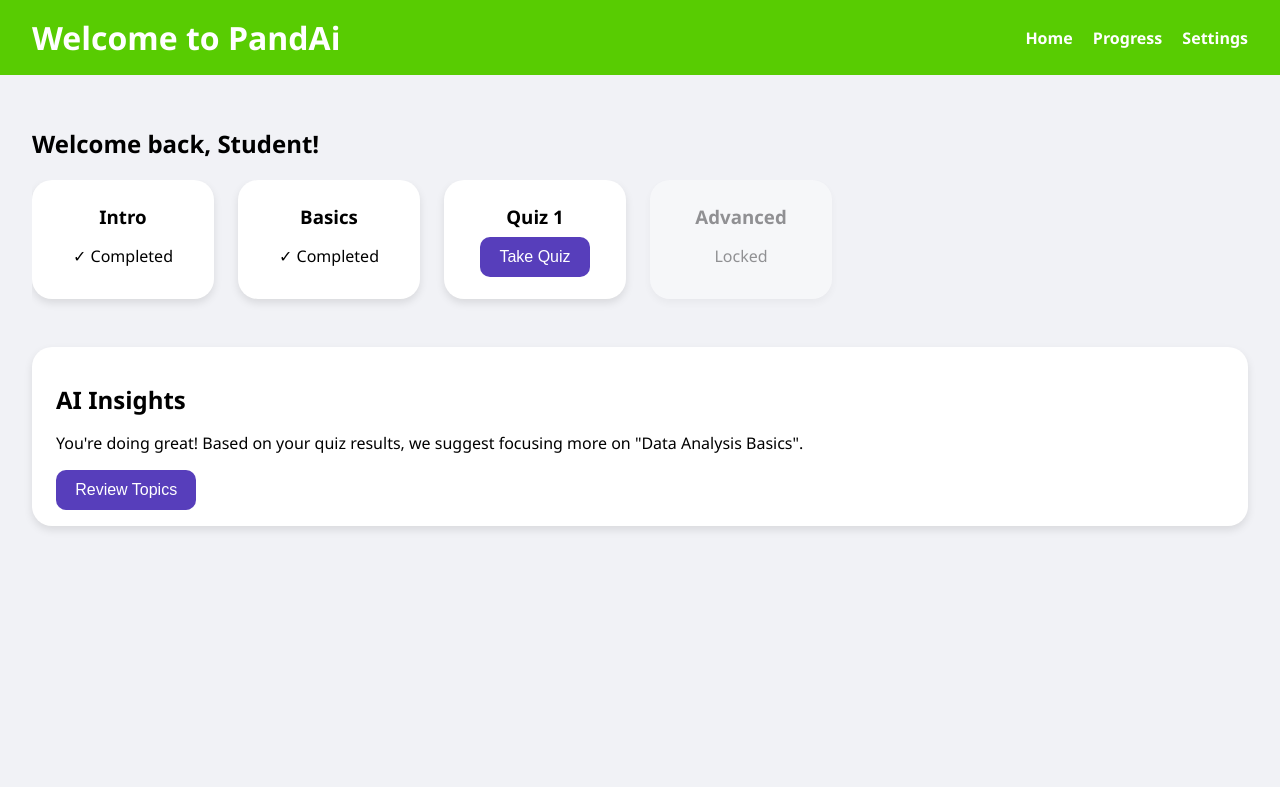
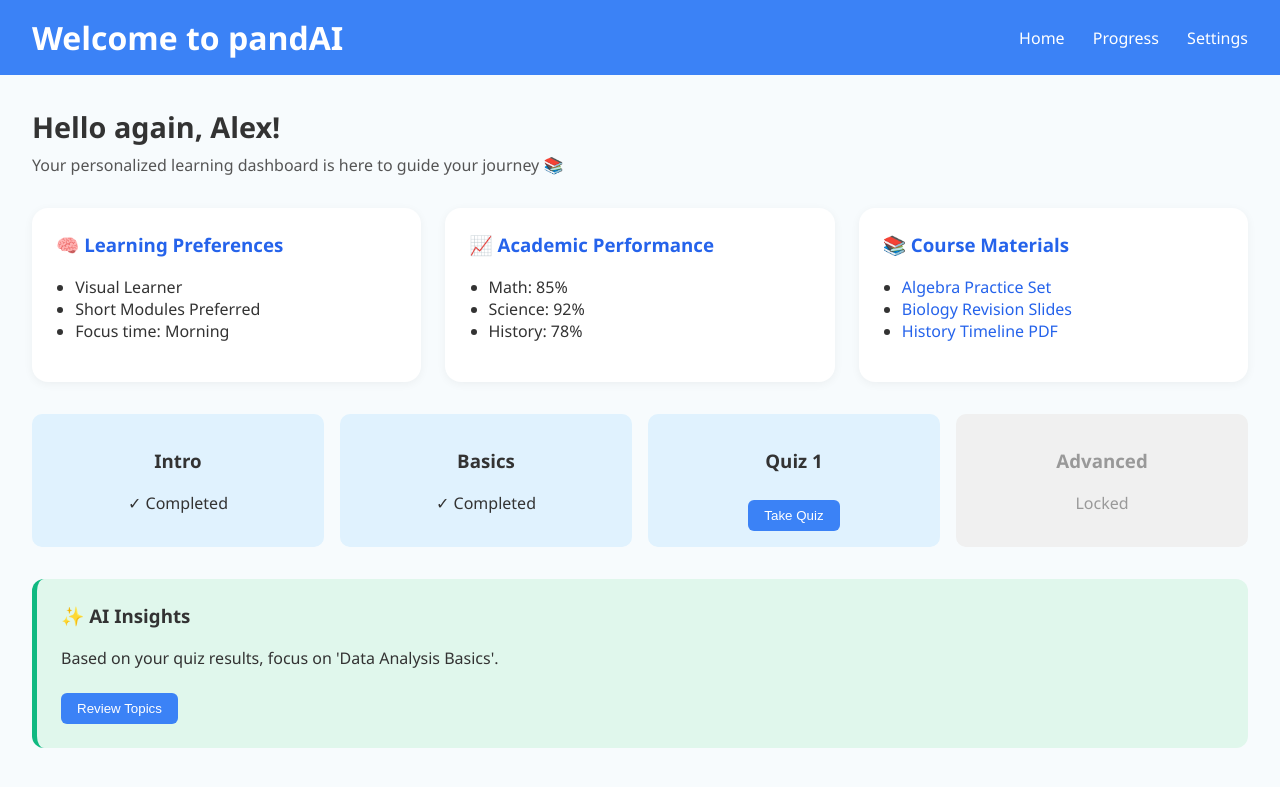
Before and after one commit to saraemyg/pandAi, a Flask app: page / in a window 1280 px wide. Shown: the top 787 px of the page. Run offline with Flask 3, Linux system fonts and the light colour scheme.

Commit message:
home redo

```diff
--- a/website/__init__.py
+++ b/website/__init__.py
@@ -1,4 +1,4 @@
-from flask import Flask, render_template
+from flask import Flask, render_template, url_for
 
 def create_app():
     app = Flask(__name__)
@@ -6,6 +6,36 @@ def create_app():
 
     @app.route('/')
     def home():
-        return render_template('home.html')
+        return render_template('home.html',
+            username="Alex",
+            learning_style="Visual Learner",
+            module_length_pref="Short Modules Preferred",
+            best_focus_time="Morning",
+            math_score=85,
+            science_score=92,
+            history_score=78,
+            ai_feedback="Based on your quiz results, focus on 'Data Analysis Basics'."
+        )
+
+    @app.route('/progress')
+    def progress():
+        return "<h2>Progress page coming soon...</h2>"
+
+    @app.route('/settings')
+    def settings():
+        return "<h2>Settings page coming soon...</h2>"
+
+    @app.route('/materials')
+    def materials():
+        return "<h2>Course materials page coming soon...</h2>"
+
+    @app.route('/quiz/<int:quiz_id>')
+    def quiz(quiz_id):
+        return f"<h2>Quiz {quiz_id} page coming soon...</h2>"
+
+    @app.route('/review')
+    def review():
+        return "<h2>Review topics page coming soon...</h2>"
+
 
     return app
--- a/website/static/styles.css
+++ b/website/static/styles.css
@@ -1,11 +1,12 @@
 body {
   margin: 0;
   font-family: 'Segoe UI', sans-serif;
-    background: #f1f2f6;
+  background-color: #f7fbfd;
+  color: #333;
 }
 
 header {
-    background: #58cc02;
+  background: #3b82f6;
   color: white;
   padding: 1rem 2rem;
   display: flex;
@@ -19,68 +20,102 @@ body {
 
 nav a {
   color: white;
-    margin-left: 1rem;
+  margin-left: 1.5rem;
   text-decoration: none;
-    font-weight: bold;
+  font-weight: 500;
 }
 
-  .dashboard {
+.container {
   padding: 2rem;
+}
+
+.greeting h2 {
+  margin: 0;
+  font-size: 1.8rem;
+}
+
+.greeting p {
+  margin-top: 0.5rem;
+  color: #555;
+}
+
+.info-cards {
+  display: flex;
+  flex-wrap: wrap;
+  gap: 1.5rem;
+  margin-top: 2rem;
+}
+
+.card {
+  background: white;
+  border-radius: 16px;
+  box-shadow: 0 2px 10px rgba(0,0,0,0.05);
+  padding: 1.5rem;
+  flex: 1 1 280px;
+}
+
+.card h3 {
+  margin-top: 0;
+  color: #2563eb;
+}
+
+.card ul {
+  list-style-type: disc;
+  padding-left: 1.2rem;
+  margin-top: 0.5rem;
+}
+
+.card ul li a {
+  color: #2563eb;
+  text-decoration: none;
+}
+
+.card ul li a:hover {
+  text-decoration: underline;
 }
 
 .progress-path {
   display: flex;
-    gap: 1.5rem;
-    overflow-x: auto;
-    padding-bottom: 1rem;
+  gap: 1rem;
+  margin-top: 2rem;
+  flex-wrap: wrap;
 }
 
 .lesson {
-    background: white;
+  background: #e0f2fe;
   padding: 1rem;
-    border-radius: 20px;
-    min-width: 150px;
+  border-radius: 10px;
+  flex: 1 1 160px;
   text-align: center;
-    box-shadow: 0 4px 8px rgba(0,0,0,0.1);
-    transition: transform 0.2s;
 }
 
-  .lesson:hover {
-    transform: scale(1.05);
+.lesson.locked {
+  background: #f0f0f0;
+  color: #999;
+}
+
+.quiz-btn {
+  margin-top: 0.5rem;
+  background: #3b82f6;
+  color: white;
+  border: none;
+  padding: 0.5rem 1rem;
+  border-radius: 6px;
   cursor: pointer;
 }
 
-  .lesson.locked {
-    opacity: 0.4;
-    pointer-events: none;
-  }
-
-  .lesson h3 {
-    margin: 0.5rem 0;
+.quiz-btn:hover {
+  background: #2563eb;
 }
 
 .ai-feedback {
   margin-top: 2rem;
-    background: #fff;
-    padding: 1rem 1.5rem;
-    border-radius: 20px;
-    box-shadow: 0 4px 8px rgba(0, 0, 0, 0.1);
+  background: #e0f7ec;
+  padding: 1.5rem;
+  border-radius: 12px;
+  border-left: 5px solid #10b981;
 }
 
-  .ai-feedback h2 {
-    margin-bottom: 1rem;
+.ai-feedback h3 {
+  margin-top: 0;
 }
-
-  .quiz-btn {
-    background: #573ebb;
-    color: white;
-    border: none;
-    padding: 0.7rem 1.2rem;
-    border-radius: 10px;
-    font-size: 1rem;
-    cursor: pointer;
-  }
-
-  .quiz-btn:hover {
-    background: #202b93;
-  }
--- a/website/templates/home.html
+++ b/website/templates/home.html
@@ -1,8 +1,8 @@
 <!DOCTYPE html>
 <html lang="en">
 <head>
-    <meta charset="UTF-8">
-    <meta name="viewport" content="width=device-width, initial-scale=1.0">
+  <meta charset="UTF-8" />
+  <meta name="viewport" content="width=device-width, initial-scale=1.0"/>
   <title>pandAI - Home</title>
   <link rel="stylesheet" href="{{ url_for('static', filename='styles.css') }}">
   <link rel="icon" href="{{ url_for('static', filename='cake.png') }}" type="image/x-icon">
@@ -10,17 +10,50 @@
 <body>
 
   <header>
-        <h1>Welcome to PandAi</h1>
+    <h1>Welcome to pandAI</h1>
     <nav>
-          <a href="#">Home</a>
-          <a href="#">Progress</a>
-          <a href="#">Settings</a>
+      <a href="{{ url_for('home') }}">Home</a>
+      <a href="{{ url_for('progress') }}">Progress</a>
+      <a href="{{ url_for('settings') }}">Settings</a>
     </nav>
   </header>
 
-      <div class="dashboard">
-        <h2>Welcome back, Student!</h2>
-        <div class="progress-path">
+  <main class="container">
+    <section class="greeting">
+      <h2>Hello again, {{ username }}!</h2>
+      <p>Your personalized learning dashboard is here to guide your journey 📚</p>
+    </section>
+
+    <section class="info-cards">
+      <div class="card">
+        <h3>🧠 Learning Preferences</h3>
+        <ul>
+          <li>{{ learning_style }}</li>
+          <li>{{ module_length_pref }}</li>
+          <li>Focus time: {{ best_focus_time }}</li>
+        </ul>
+      </div>
+
+      <div class="card">
+        <h3>📈 Academic Performance</h3>
+        <ul>
+          <li>Math: {{ math_score }}%</li>
+          <li>Science: {{ science_score }}%</li>
+          <li>History: {{ history_score }}%</li>
+        </ul>
+      </div>
+
+      <div class="card">
+        <h3>📚 Course Materials</h3>
+        <ul>
+          <li><a href="{{ url_for('materials') }}#algebra">Algebra Practice Set</a></li>
+          <li><a href="{{ url_for('materials') }}#biology">Biology Revision Slides</a></li>
+          <li><a href="{{ url_for('materials') }}#history">History Timeline PDF</a></li>
+        </ul>
+      </div>
+    </section>
+
+    <section class="progress-path">
       <div class="lesson">
         <h3>Intro</h3>
         <p>✓ Completed</p>
@@ -31,20 +64,20 @@
       </div>
       <div class="lesson">
         <h3>Quiz 1</h3>
-            <button class="quiz-btn">Take Quiz</button>
+        <button class="quiz-btn" onclick="location.href='{{ url_for('quiz', quiz_id=1) }}'">Take Quiz</button>
       </div>
       <div class="lesson locked">
         <h3>Advanced</h3>
         <p>Locked</p>
       </div>
-        </div>
+    </section>
 
-        <div class="ai-feedback">
-          <h2>AI Insights</h2>
-          <p>You're doing great! Based on your quiz results, we suggest focusing more on "Data Analysis Basics".</p>
-          <button class="quiz-btn">Review Topics</button>
-        </div>
-      </div>
+    <section class="ai-feedback">
+      <h3>✨ AI Insights</h3>
+      <p>{{ ai_feedback }}</p>
+      <button class="quiz-btn" onclick="location.href='{{ url_for('review') }}'">Review Topics</button>
+    </section>
+  </main>
 
 </body>
 </html>
```
Lines whose indentation alone changed are shown as unchanged.
